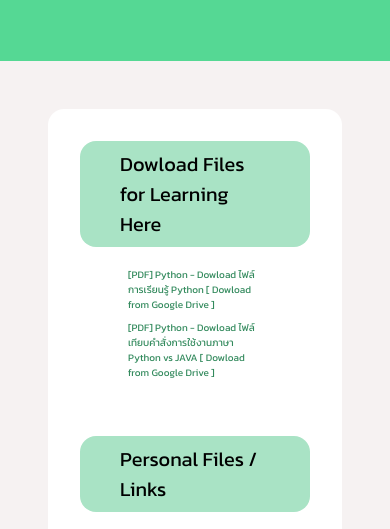
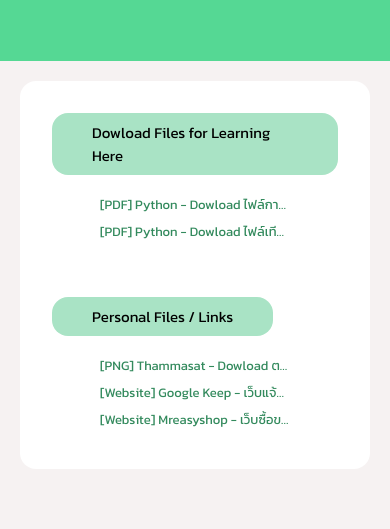
Before and after one commit to ChayanonThuenwong/WebsiteInformation, a plain HTML site: page index.html in a window 390 px wide. Shown: the part 291-820 px from the top of the page. Drawn offline with Linux system fonts and the light colour scheme.

Commit message:
WebsiteInformation

```diff
--- a/style.css
+++ b/style.css
@@ -265,18 +265,24 @@
 
   .container-link-1 {
     a {
-        font-size: 10px;
+        font-size: 13px;
+        white-space: nowrap;
+        overflow: hidden;
+        text-overflow: ellipsis;
     }
   }
   .link-background {
     h2 {
-        font-size: 20px;
+        font-size: 15px;
     }
   }
 
   .link-background2 {
     h2 {
-        font-size: 20px;
+        font-size: 15px;
+        white-space: nowrap;
+        overflow: hidden;
+        text-overflow: ellipsis;
     }
   }
 
@@ -285,3 +291,7 @@
         font-size: 3rem;
     }
 }
+
+.container-file {
+    padding: 20px;
+}
```
Also changed, not shown: index.html (+8 -0 lines).
